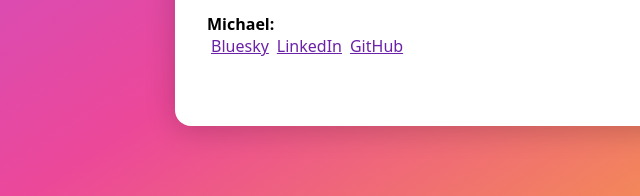
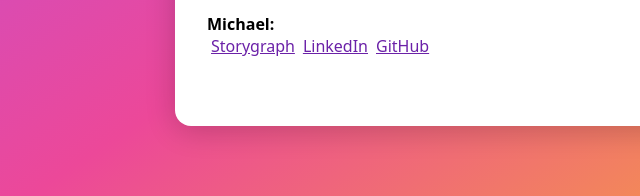
Before and after one commit to HamptonMakes/lin.cat, a plain HTML site: page index.html in a window 1280 px wide. Shown: the part 565-761 px from the top of the page, 123-763 px from the left. Drawn offline with nearby package versions, Linux system fonts and the light colour scheme.

Commit message:
Replacing Bluesky with Storygraph

```diff
--- a/index.html
+++ b/index.html
@@ -85,7 +85,7 @@
       </div>
       <div style="margin-top: 1rem;">
         <strong>Michael:</strong><br />
-        <a class="link" href="https://bsky.app/profile/malrase.com" target="_blank">Bluesky</a>
+        <a class="link" href="https://app.thestorygraph.com/profile/malrase" target="_blank">Storygraph</a>
         <a class="link" href="https://www.linkedin.com/in/michael-lintorn-catlin-89267a20/" target="_blank">LinkedIn</a>
         <a class="link" href="https://github.com/malrase" target="_blank">GitHub</a>
       </div>
```
